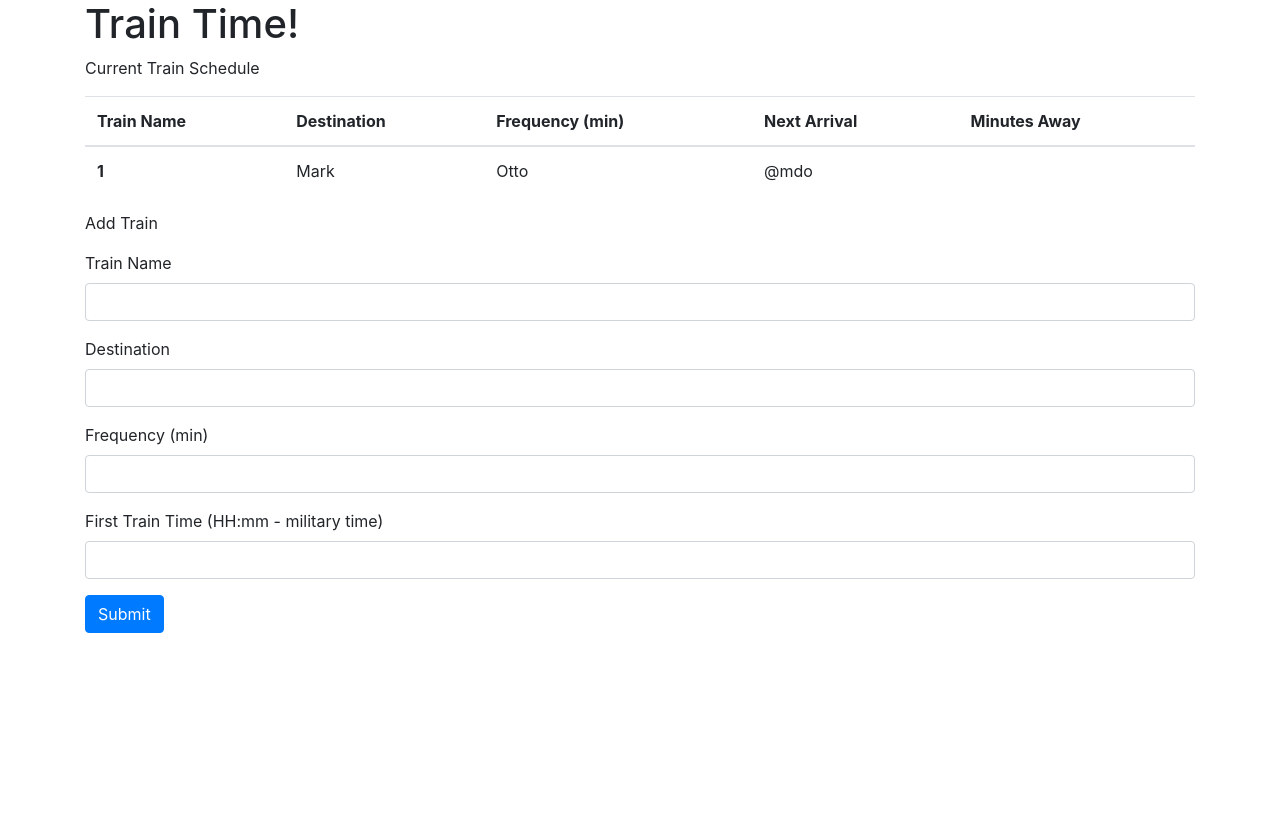
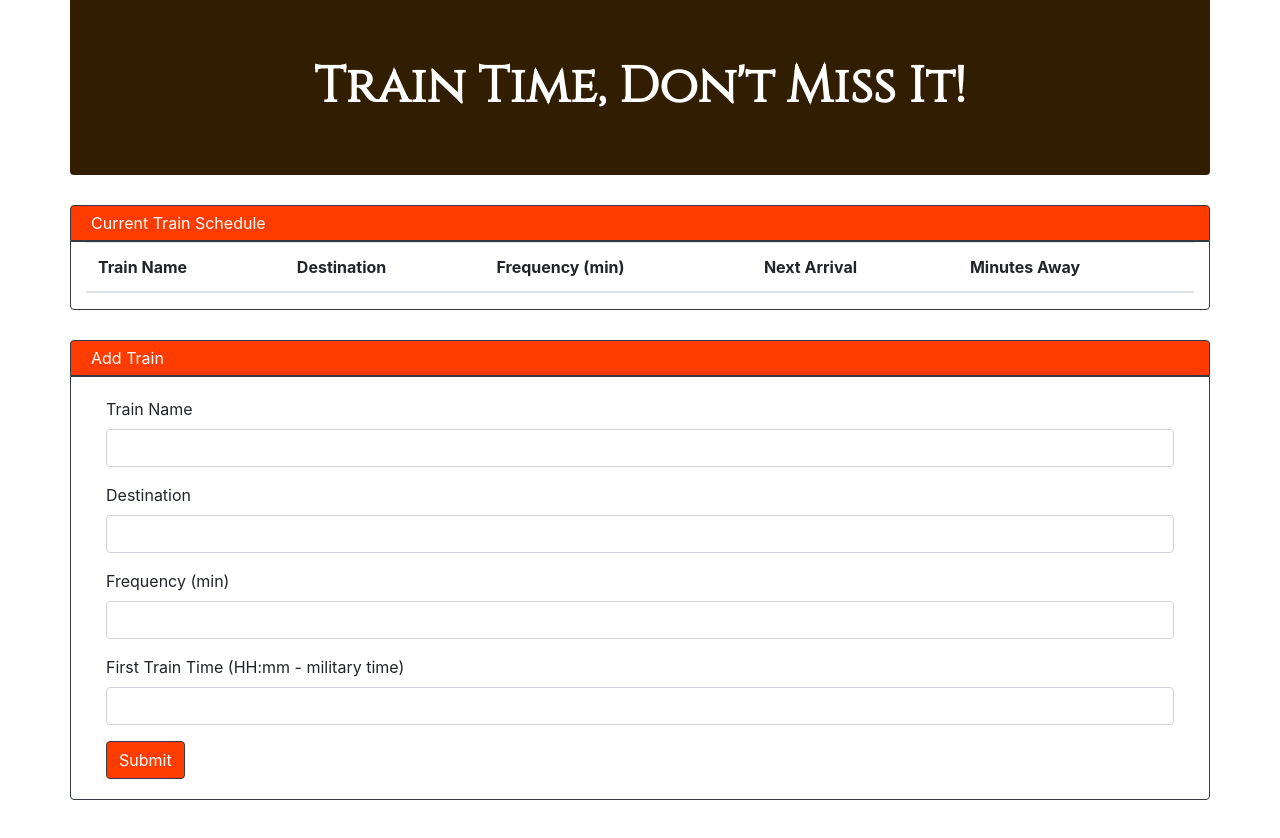
Before and after one commit to tsherman16/Train-Scheduler---Tim, a plain HTML site: page index.html in a window 1280 px wide. Before the commit the page ends 800 px from the top, so only its background shows below. Drawn offline with nearby package versions, Linux system fonts and the light colour scheme; no server answers.

```diff
--- a/assets/css/style.css
+++ b/assets/css/style.css
@@ -0,0 +1,41 @@
+#main-title {
+    background-color: #311D00;
+    color: white;
+    text-align: center;
+    padding: 50px;
+    font-family: 'Cinzel', "Times New Roman", serif;
+    font-size: 50px;
+    font-weight: bold;
+    margin-bottom: 30px;
+}
+
+#title-currentTrainTable {
+    background-color: #FF3C00;
+    color: white;
+    padding: 5px;
+}
+
+#table-currentTrainTable {
+    margin-bottom: 30px;
+}
+
+#title-submitForm {
+    background-color: #FF3C00;
+    color: white;
+    padding: 5px;
+}
+
+#body-submitForm {
+    padding: 20px;
+    margin-bottom: 50px;
+}
+
+.btn-primary {
+    background-color: #FF3C00;
+    color: white;
+}
+
+.btn-primary:hover {
+    background-color: #311D00;
+    color: white;
+}
--- a/assets/javascript/app.js
+++ b/assets/javascript/app.js
@@ -6,13 +6,13 @@
     storageBucket: "",
     messagingSenderId: "57730229378",
     appId: "1:57730229378:web:761d64a85f2bf893"
-};
-// Initialize Firebase
-firebase.initializeApp(firebaseConfig);
+  };
+
+  firebase.initializeApp(firebaseConfig);
 
 var database = firebase.database();
 
-$("#add-employee-btn").on("click", function (event) {
+$("#add-train-btn").on("click", function (event) {
     event.preventDefault();
 
     var trainName = $("#input-name").val().trim();
@@ -20,13 +20,13 @@
     var trainFrequency = $("#input-frequency").val().trim();
     var trainTime = $("#input-trainTime").val().trim();
 
-    var newRow = {
+    var newTrain = {
         name: trainName,
         destination: trainDestination,
         frequency: trainFrequency,
         time: trainTime
     };
-    database.ref().push(newRow);
+    database.ref().push(newTrain);
 
     alert("Train successfully added");
 
@@ -36,7 +36,18 @@
     $("#input-trainTime").val("");
 });
 
-database.ref().on("child_added", function(Snapshot) {
+database.ref().on("child_added", function (snapshot) {
+    var trainName = snapshot.val().name;
+    var trainDestination = snapshot.val().destination;
+    var trainFrequency = snapshot.val().frequency;
+    var trainTime = snapshot.val().trainTime;
 
+    var newRow = $("<tr>").append(
+        $("<td>").text(trainName),
+        $("<td>").text(trainDestination),
+        $("<td>").text(trainFrequency),
+        $("<td>").text(trainTime)
+    );
 
+    $("#train-table > tbody").append(newRow);
 });
--- a/index.html
+++ b/index.html
@@ -10,25 +10,26 @@
     <script src="https://www.gstatic.com/firebasejs/6.0.4/firebase-app.js"></script>
     <script src="https://www.gstatic.com/firebasejs/6.0.4/firebase-database.js"></script>
     <script src="https://cdnjs.cloudflare.com/ajax/libs/moment.js/2.22.2/moment.min.js"></script>
+    <link href="https://fonts.googleapis.com/css?family=Cinzel&display=swap" rel="stylesheet">
     <link rel="stylesheet" href="assets/css/style.css">
     <title>Train Scheduler</title>
 </head>
 
 <body>
     <div class="container">
-        <div class="row">
+        <div class="row rounded-bottom" id="main-title">
             <div class="col">
-                <h1>Train Time!</h1>
+                <div>Train Time, Don't Miss It!</div>
             </div>
         </div>
-        <div class="row">
+        <div class="row rounded-top border border-dark" id="title-currentTrainTable">
             <div class="col">
-                <p>Current Train Schedule</p>
+                Current Train Schedule
             </div>
         </div>
-        <div class="row">
+        <div class="row rounded-bottom border border-dark" id="table-currentTrainTable">
             <div class="col">
-                <table class="table">
+                <table class="table" id="train-table">
                     <thead>
                         <tr>
                             <th scope="col">Train Name</th>
@@ -38,23 +39,16 @@
                             <th scope="col">Minutes Away</th>
                         </tr>
                     </thead>
-                    <tbody>
-                        <tr>
-                            <th scope="row">1</th>
-                            <td>Mark</td>
-                            <td>Otto</td>
-                            <td>@mdo</td>
-                        </tr>
-                    </tbody>
+                    <tbody></tbody>
                 </table>
             </div>
         </div>
-        <div class="row">
+        <div class="row rounded-top border border-dark" id="title-submitForm">
             <div class="col">
-                <p>Add Train</p>
+                Add Train
             </div>
         </div>
-        <div class="row">
+        <div class="row rounded-bottom border border-dark" id="body-submitForm">
             <div class="col">
                 <form>
                     <div class="form-group">
@@ -67,13 +61,13 @@
                     </div>
                     <div class="form-group">
                         <label for="exampleInputPassword1">Frequency (min)</label>
-                        <input type="text" class="form-control" id="input-destination">
+                        <input type="text" class="form-control" id="input-frequency">
                     </div>
                     <div class="form-group">
                         <label for="exampleInputPassword1">First Train Time (HH:mm - military time)</label>
                         <input type="text" class="form-control" id="input-trainTime">
                     </div>
-                    <button type="submit" class="btn btn-primary" id="add-train-btn">Submit</button>
+                    <button type="submit" class="btn btn-primary border border-dark" id="add-train-btn">Submit</button>
                 </form>
             </div>
         </div>
```
